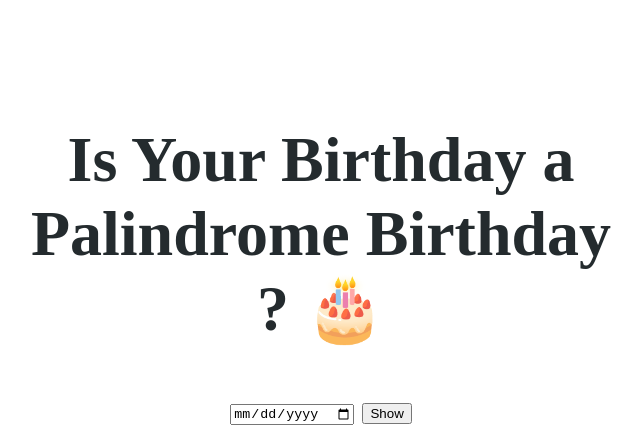
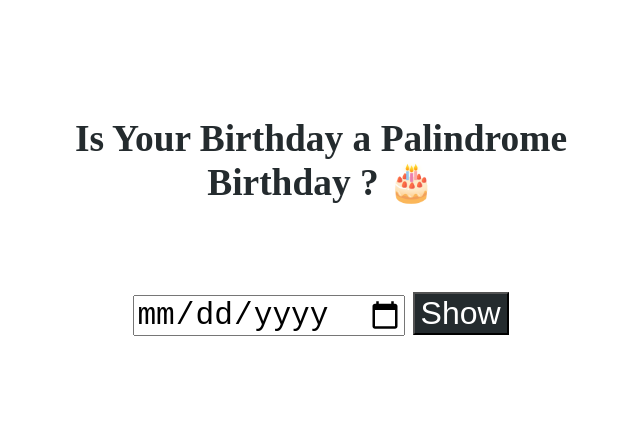
Before and after one commit to ayush65/Is--YOUR-BIRTHDAY-A-PALINDROM-NEOG-CAMP-mark13, a plain HTML site: page index.html in a window 1280 px wide. Shown: the top 441 px of the page, without its empty margins (429-1070 px from the left). Drawn offline with Linux system fonts and the light colour scheme.

Commit message:
update style.css

```diff
--- a/index.html
+++ b/index.html
@@ -9,7 +9,7 @@
   <body>
     <main>
 
-      <h1>Is Your Birthday a Palindrome Birthday ? 🎂</h1>
+      <h3>Is Your Birthday a Palindrome Birthday ? 🎂</h3>
       <input type="date" id="bday-input" />
       <button id="show-btn">Show</button>
       <p id="result"></p>
--- a/style.css
+++ b/style.css
@@ -26,3 +26,14 @@ p {
   text-align: left;
   font-size: large;
 }
+
+#bday-input{
+  font-size: larger;
+}
+
+#show-btn{
+  font-size: xx-large;
+  color: white;
+  background-color: #242B2E;
+  margin-top: 50px;
+}
```
